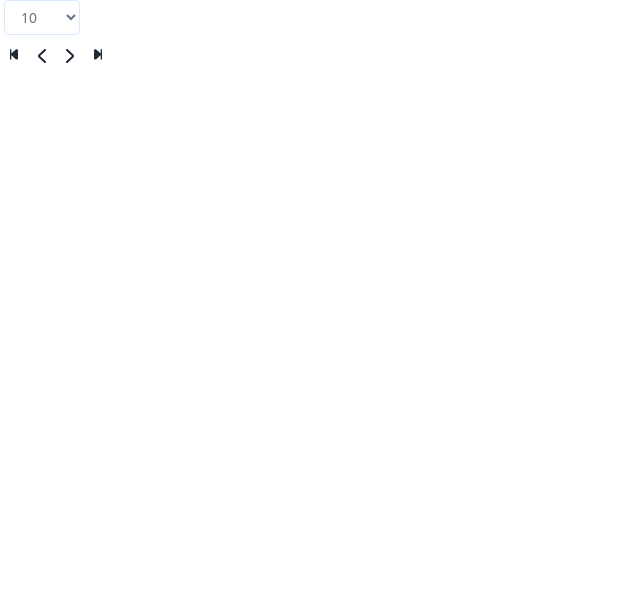
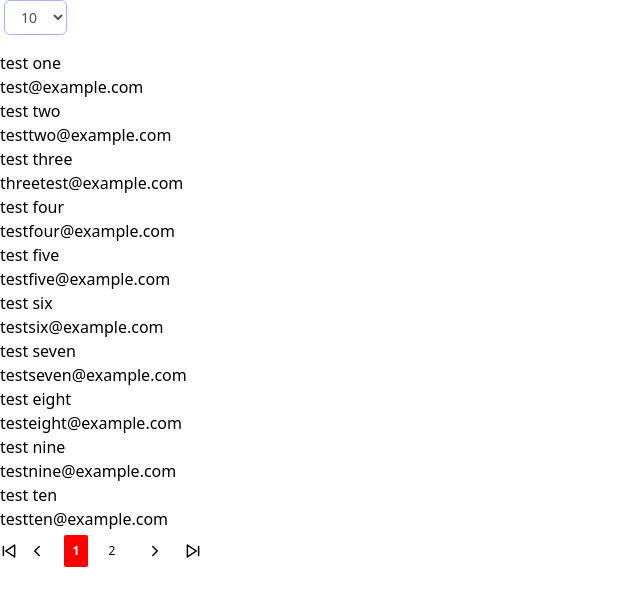
Before and after one commit to VISHALTHAKKAR99/react-ts-pagination, a React (Create React App) app: page / in a window 1280 px wide. Shown: the top 606 px of the page, without its empty margins (0-640 px from the left). Built offline with nearby package versions, Linux system fonts and the light colour scheme.

Commit message:
major design changes

```diff
--- a/package.json
+++ b/package.json
@@ -1,7 +1,7 @@
 {
   "name": "react-ts-paginations",
-  "version": "1.1.5",
-  "main": "main.ts",
+  "version": "2.0.0",
+  "main": "dist/main.js",
   "type": "module",
   "license": "MIT",
   "keywords": [
@@ -24,6 +24,7 @@
     "react": "^18.2.0",
     "react-dom": "^18.2.0",
     "react-scripts": "5.0.1",
+    "rollup-plugin-terser": "^7.0.2",
     "tsup": "^8.0.2",
     "typescript": "^4.9.5",
     "web-vitals": "^2.1.4"
--- a/rollup.config.js
+++ b/rollup.config.js
@@ -2,24 +2,40 @@ import { defineConfig } from "rollup";
 import typescript from "@rollup/plugin-typescript";
 import postcss from 'rollup-plugin-postcss';
 import tailwindcss from 'tailwindcss';
+import {terser} from 'rollup-plugin-terser';
+import path from 'path';
 export default defineConfig({
     input: 'src/main.ts',
     output: {
-        file: 'dist/bundle.js',
+        file: 'dist/main.js',
         format: 'es',
-        name: 'react-ts-paginations'
     },
     external: ["react", "react/jsx-runtime", "react-dom/client", "web-vitals"],
     plugins: [
         typescript({ tsconfig: "tsconfig.json" }),
+        terser({
+            compress:{
+                module:true,
+                unsafe_arrows:true,
+                drop_console:true,
+                drop_debugger:true
+            },
+            output:{quote_style:1}
+        }),
         postcss({
             extract: true,
-            minimize: true,
-            plugins: [
-                tailwindcss,
-                require('tailwindcss'),
-                require('postcss-import')
-            ]
-        })
+            modules: true,
+            use: ["sass"],
+            config: {
+                path: './postcss.config.js',
+              },
+            include: [
+              path.resolve(__dirname, "src/**/*.scss"),
+              path.resolve(__dirname, "src/**/*.css"),
+            ],
+            exclude: "node_modules/**",
+            sourceMap: true,
+            plugins: [tailwindcss('./tailwind.config.js')],
+          }),
     ]
 });
--- a/src/component/Button.tsx
+++ b/src/component/Button.tsx
@@ -1,9 +1,9 @@
 import React from 'react';
-import { ButtonProps, OptionsPropsForButton } from '../types/button';
+// import { ButtonProps, OptionsPropsForButton } from '../types/button';
 
-const Button = ({ id, label, onClick, type = 'button', className, children, disabled = false, data, icon, spanClassName = 'svg-icon inline-block h-3.5 w-3.5', title }: ButtonProps) => {
+const Button = ({ id, label, onClick, type = 'button', className, children, disabled = false, data, icon, spanClassName = 'svg-icon inline-block h-3.5 w-3.5', title }: any) => {
 	const buttonClickFun = () => {
-		const options: OptionsPropsForButton = {
+		const options: any = {
 			data: data,
 
 		};
--- a/src/component/filter.tsx
+++ b/src/component/filter.tsx
@@ -1,7 +1,3 @@
-
-
-
-
 const persistPageWiseFilter = true;
 
 const FilterStorageService = {
--- a/src/main.ts
+++ b/src/main.ts
@@ -1 +1,3 @@
-export { Pagination } from "./views/Pagination";
+import  {Pagination} from "./views/Pagination";
+
+export {Pagination}
--- a/src/views/Pagination.tsx
+++ b/src/views/Pagination.tsx
@@ -1,6 +1,4 @@
 import React, { useCallback } from 'react';
-import Button from '../component/Button';
-import { BackwardIcon, AngleLeftIcon, AngleRightIcon, ForwordIcon } from '../icons/iscon';
 
 interface PaginationProps {
     currentPage: number;
@@ -42,7 +40,20 @@ const Pagination: React.FC<PaginationProps> = ({ currentPage, totalPages, onPage
             <button
                 key={pageNumber}
                 onClick={() => handlePageClick(pageNumber)}
-                className={`mr-2 mx-1 w-6 h-rise-2 rounded-sm text-xs ${pageNumber === currentPage ? 'font-bold bg-primary text-white w-5 text-center' : ''}`}
+                // className={`mr-2 mx-1 w-6 h-rise-2 rounded-sm text-xs ${pageNumber === currentPage ? 'font-bold bg-primary text-white w-5 text-center' : ''}`}
+                style={{
+                    marginRight: '0.5rem',
+                    marginLeft: '0.25rem',
+                    width: '1.5rem',
+                    height: '2rem', // Assuming h-rise-2 was meant to be h-2
+                    borderRadius: '0.125rem', // Equivalent to rounded-sm
+                    fontSize: '0.75rem', // Equivalent to text-xs
+                    fontWeight: pageNumber === currentPage ? 'bold' : 'normal',
+                    backgroundColor: pageNumber === currentPage ? 'red' : 'transparent', // Equivalent to bg-primary
+                    color: pageNumber === currentPage ? '#fff' : '#000', // Equivalent to text-white or default text color
+                    textAlign: 'center',
+                }}
+
             >
                 {pageNumber}
             </button>
@@ -69,44 +80,39 @@ const Pagination: React.FC<PaginationProps> = ({ currentPage, totalPages, onPage
         handlePageClick(totalPages);
     };
 
+    return (
 
+        <div style={{ display: 'flex', alignItems: 'center' }}>
+            <div style={{ display: 'flex', alignItems: 'center' }}>
+                <button onClick={handleFirstPageClick} disabled={currentPage <= 0 || currentPage === 1} style={{ cursor: currentPage === 1 ? 'white' : 'pointer' }}>
+                    <svg fill="#000000" width="18px" height="18px" viewBox="0 0 24 24" xmlns="http://www.w3.org/2000/svg"><g id="SVGRepo_bgCarrier" stroke-width="0"></g><g id="SVGRepo_tracerCarrier" stroke-linecap="round" stroke-linejoin="round" stroke="#CCCCCC" stroke-width="0.144"></g><g id="SVGRepo_iconCarrier"><path d="M6.945,12.832l12,8A1,1,0,0,0,20.5,20V4a1,1,0,0,0-1.555-.832l-12,8a1,1,0,0,0,0,1.664ZM18.5,5.869V18.131L9.3,12ZM3.5,18V6a1,1,0,0,1,2,0V18a1,1,0,0,1-2,0Z"></path></g></svg>
+                </button>
+                <button onClick={handlePrevPageClick} disabled={currentPage <= 0} style={{ cursor: currentPage === 1 ? 'not-allowed' : 'pointer' }}>
+                    <div style={{ padding: '0.375rem', margin: '0.25rem' }}>
 
-    return (
-        <div className='pagination flex items-center'>
+                        <svg xmlns="http://www.w3.org/2000/svg" viewBox="0 0 24 24" width="18" height="18" fill="none" stroke="currentColor" strokeWidth="2" strokeLinecap="round" strokeLinejoin="round">
+                            <path d="M15 18l-6-6 6-6" />
+                        </svg>
+                    </div>
+                </button>
+                <div style={{ display: 'flex', alignItems: 'center', margin: '0.25rem' }}>{renderPageNumbers()}</div>
+                <button onClick={handleNextPageClick} disabled={currentPage === totalPages} style={{ cursor: currentPage === totalPages ? 'not-allowed' : 'pointer' }}>
+                    <div style={{ padding: '0.375rem', margin: '0.25rem' }}>
 
-            <div className='flex items-center'>
-                <Button onClick={handleFirstPageClick} disabled={currentPage <= 0 || currentPage === 1} className={currentPage === 1 ? 'cursor-not-allowed' : ''}>
-                    <div className='px-1.5 mx-1 my-1'>
-                        <span className='w-2 h-2 text-gray-800 inline-block svg-icon '>
-                            <BackwardIcon />
-                        </span>
+                        <svg xmlns="http://www.w3.org/2000/svg" viewBox="0 0 24 24" width="18" height="18" fill="none" stroke="currentColor" strokeWidth="2" strokeLinecap="round" strokeLinejoin="round">
+                            <path d="M9 18l6-6-6-6" />
+                        </svg>
                     </div>
-                </Button>
-                <Button onClick={handlePrevPageClick} disabled={currentPage <= 0} className={currentPage === 1 ? 'cursor-not-allowed' : ''}>
-                    <div className='px-1.5 mx-1 my-1'>
-                        <span className='w-2 h-2 text-gray-800 inline-block svg-icon '>
-                            <AngleLeftIcon />
-                        </span>
+                </button>
+                <button onClick={handleLastPageClick} disabled={currentPage === totalPages} style={{ cursor: currentPage === totalPages ? 'not-allowed' : 'pointer' }}>
+                    <div style={{ padding: '0.375rem', margin: '0.25rem' }}>
+
+                        <svg fill="#000000" width="18px" height="18px" viewBox="0 0 24 24" xmlns="http://www.w3.org/2000/svg"><g id="SVGRepo_bgCarrier" stroke-width="0"></g><g id="SVGRepo_tracerCarrier" stroke-linecap="round" stroke-linejoin="round"></g><g id="SVGRepo_iconCarrier"><path d="M4.028,20.882a1,1,0,0,0,1.027-.05l12-8a1,1,0,0,0,0-1.664l-12-8A1,1,0,0,0,3.5,4V20A1,1,0,0,0,4.028,20.882ZM5.5,5.869,14.7,12,5.5,18.131ZM18.5,18V6a1,1,0,0,1,2,0V18a1,1,0,0,1-2,0Z"></path></g></svg>
                     </div>
-                </Button>
-                <div className='flex items-center my-1'>{renderPageNumbers()}</div>
-                <Button onClick={handleNextPageClick} disabled={currentPage === totalPages} className={currentPage === totalPages ? 'cursor-not-allowed' : ''}>
-                    <div className='px-1.5 mx-1 my-1'>
-                        <span className='w-2 h-2 text-gray-800 inline-block svg-icon '>
-                            <AngleRightIcon />
-                        </span>
-                    </div>
-                </Button>
-                <Button onClick={handleLastPageClick} disabled={currentPage === totalPages} className={currentPage === totalPages ? 'cursor-not-allowed' : ''}>
-                    <div className='px-1.5 mx-1 my-1'>
-                        <span className='w-2 h-2 text-gray-800 inline-block svg-icon'>
-                            <ForwordIcon />
-                        </span>
-                    </div>
-                </Button>
+                </button>
             </div>
         </div>
     );
 };
 
-export {Pagination};
+export { Pagination };
--- a/src/views/index.tsx
+++ b/src/views/index.tsx
@@ -1,6 +1,6 @@
 import React, { useCallback, useEffect, useState } from 'react';
-// import usersData from '../data.json';
-import {Pagination} from './Pagination';
+import usersData from '../data.json';
+import { Pagination } from './Pagination';
 import filterServiceProps from '../component/filter';
 
 interface User {
@@ -13,7 +13,7 @@ const MainPage = () => {
     const [users, setUsers] = useState<User[]>([]);
     const [filteredUsers, setFilteredUsers] = useState<User[]>([]);
     const [filterData, setFilterData] = useState({
-        limit: 10, // Default to show 10 records per page
+        limit: 10,
         page: 1,
     });
     const SHOW_PAGE_COUNT_ARR = [10, 20, 30, 40, 50];
@@ -46,14 +46,15 @@ const MainPage = () => {
 
     useEffect(() => {
         // Load users data
-        // setUsers(usersData);
+        setUsers(usersData);
     }, []);
 
     const totalPages = Math.ceil(users.length / filterData.limit);
 
     return (
         <div>
-            <select value={filterData.limit} className='table-select-dropdown' onChange={(e) => onPageDrpSelect(e.target.value)}>
+            <select value={filterData.limit} style={{ display: 'flex', alignItems: 'center', marginBottom: '1rem', "border": "1px solid #cbd5e0", "borderRadius": "0.375rem", "paddingLeft": "0.75rem", "paddingRight": "0.75rem", "fontSize": "0.875rem", "paddingTop": "0.375rem", "paddingBottom": "0.375rem", "color": "#4b5563", "marginLeft": "0.25rem", "marginRight": "0.25rem", "backgroundColor": "#ffffff", "borderColor": "#a5b4fc" }}
+                onChange={(e) => onPageDrpSelect(e.target.value)}>
                 {SHOW_PAGE_COUNT_ARR.map((item: number) => (
                     <option key={item}>{item}</option>
                 ))}
```
Also changed, not shown: dist.css (deleted), 2 other files (tests, documents, lock files or other folders).
